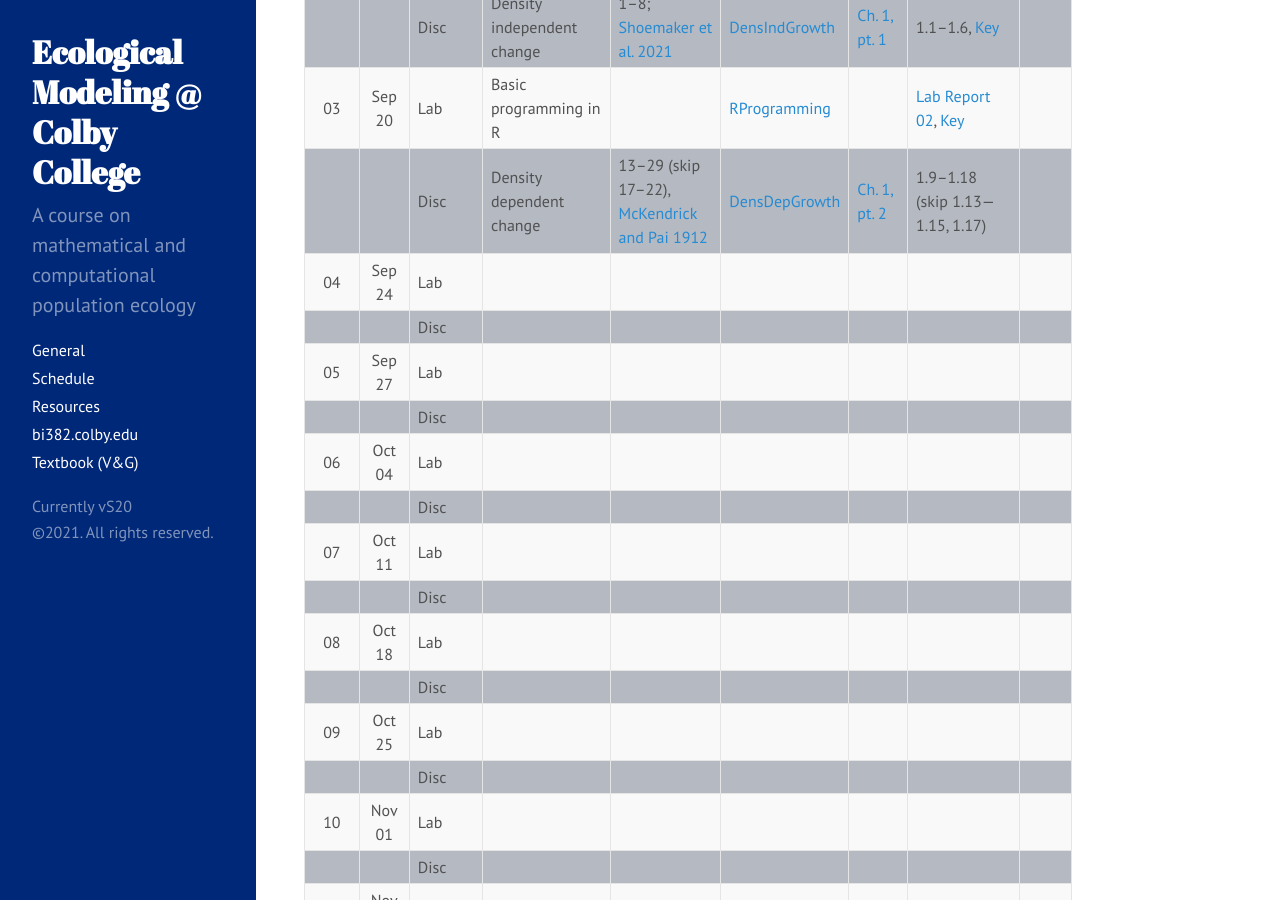
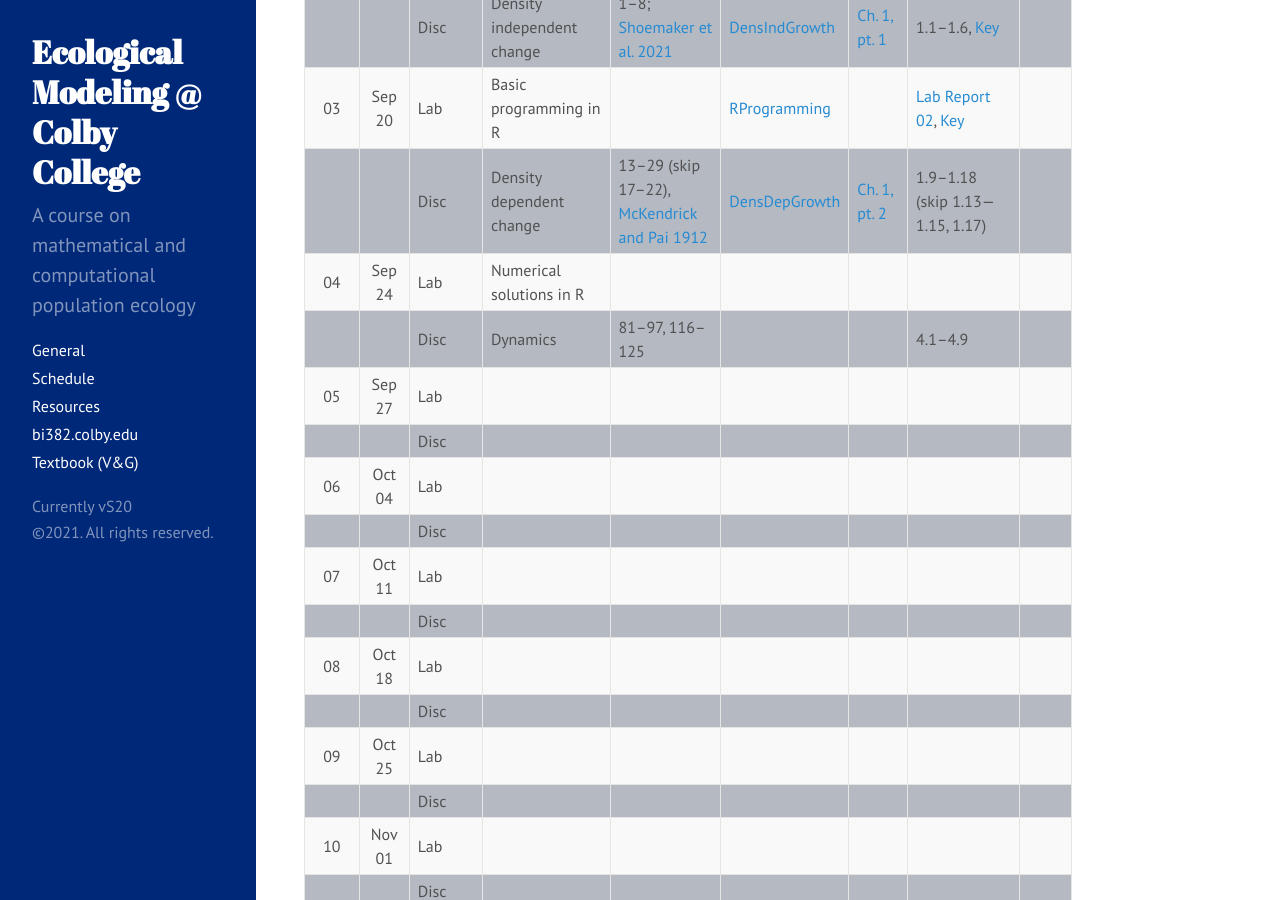
Before and after one commit to ColbyEcology/colbyecology.github.io, a Jekyll site: the page built from Schedule.md, in a window 1280 px wide and 900 px high, scrolled down 468 px. Built offline with Jekyll 4.4.1, drawn with Linux system fonts in a browser that asks for light colours.

Commit message:
ch 4 readings and p-set

```diff
--- a/Schedule.md
+++ b/Schedule.md
@@ -35,8 +35,8 @@ title: "Schedule"
 |      |        |  Disc   | Density independent change                                              | 1–8; [Shoemaker et al. 2021](https://esajournals.onlinelibrary.wiley.com/doi/10.1002/ecs2.3701#.YSfFZPgswbs.twitter)   | [DensIndGrowth](../Presentations/Discussions/Wk02Models-DensIndGrowth.html)  | [Ch. 1, pt. 1](../Assignments/LectureProblemSets/Ch01p1_ProblemNotes.html)              | 1.1–1.6, [Key](../Assignments/LectureProblemSets/Ch01_Wk1ProblemSet_key.html)                                      |                                             |
 | 03   | Sep 20 |   Lab   | Basic programming in R                                                  |                                                                                                                        | [RProgramming](../Presentations/Labs/Lab02_ProgrammingR.html)                |                                                                                         | [Lab Report 02](../Assignments/LabReports/LabReport_2.html), [Key](../Assignments/LabReports/LabReport_2_Key.html) |                                             |
 |      |        |  Disc   | Density dependent change                                                | 13–29 (skip 17–22), [McKendrick and Pai 1912](https://zenodo.org/record/1543653/files/article.pdf)                     | [DensDepGrowth](../Presentations/Discussions/Wk03_DensDep.html)              | [Ch. 1, pt. 2](../Assignments/LectureProblemSets/Ch01p2_ProblemNotes.html)              | 1.9–1.18 (skip 1.13—1.15, 1.17)                                                                                    |                                             |
-| 04   | Sep 24 |   Lab   |                                                                         |                                                                                                                        |                                                                              |                                                                                         |                                                                                                                    |                                             |
-|      |        |  Disc   |                                                                         |                                                                                                                        |                                                                              |                                                                                         |                                                                                                                    |                                             |
+| 04   | Sep 24 |   Lab   | Numerical solutions in R                                                |                                                                                                                        |                                                                              |                                                                                         |                                                                                                                    |                                             |
+|      |        |  Disc   | Dynamics                                                                | 81–97, 116–125                                                                                                         |                                                                              |                                                                                         | 4.1–4.9                                                                                                                   |                                             |
 | 05   | Sep 27 |   Lab   |                                                                         |                                                                                                                        |                                                                              |                                                                                         |                                                                                                                    |                                             |
 |      |        |  Disc   |                                                                         |                                                                                                                        |                                                                              |                                                                                         |                                                                                                                    |                                             |
 | 06   | Oct 04 |   Lab   |                                                                         |                                                                                                                        |                                                                              |                                                                                         |                                                                                                                    |                                             |
```
